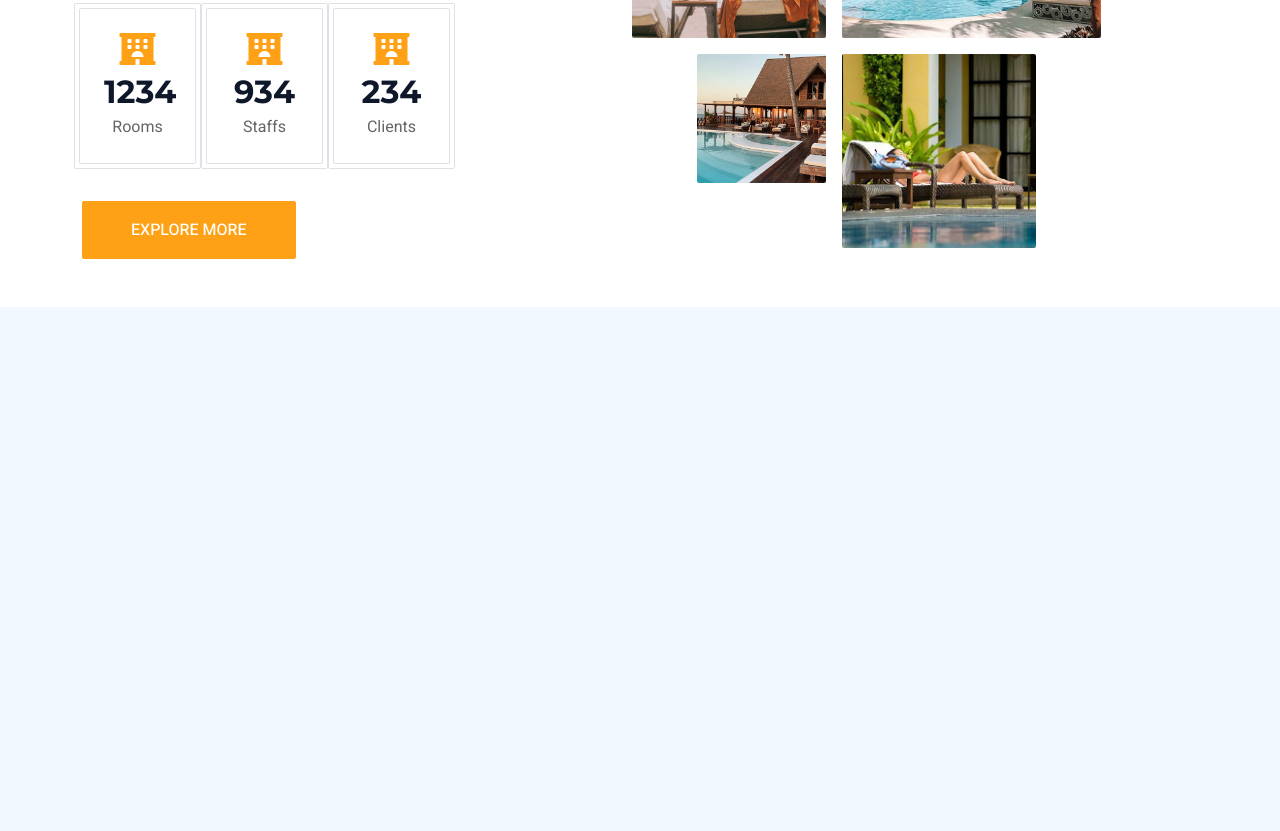
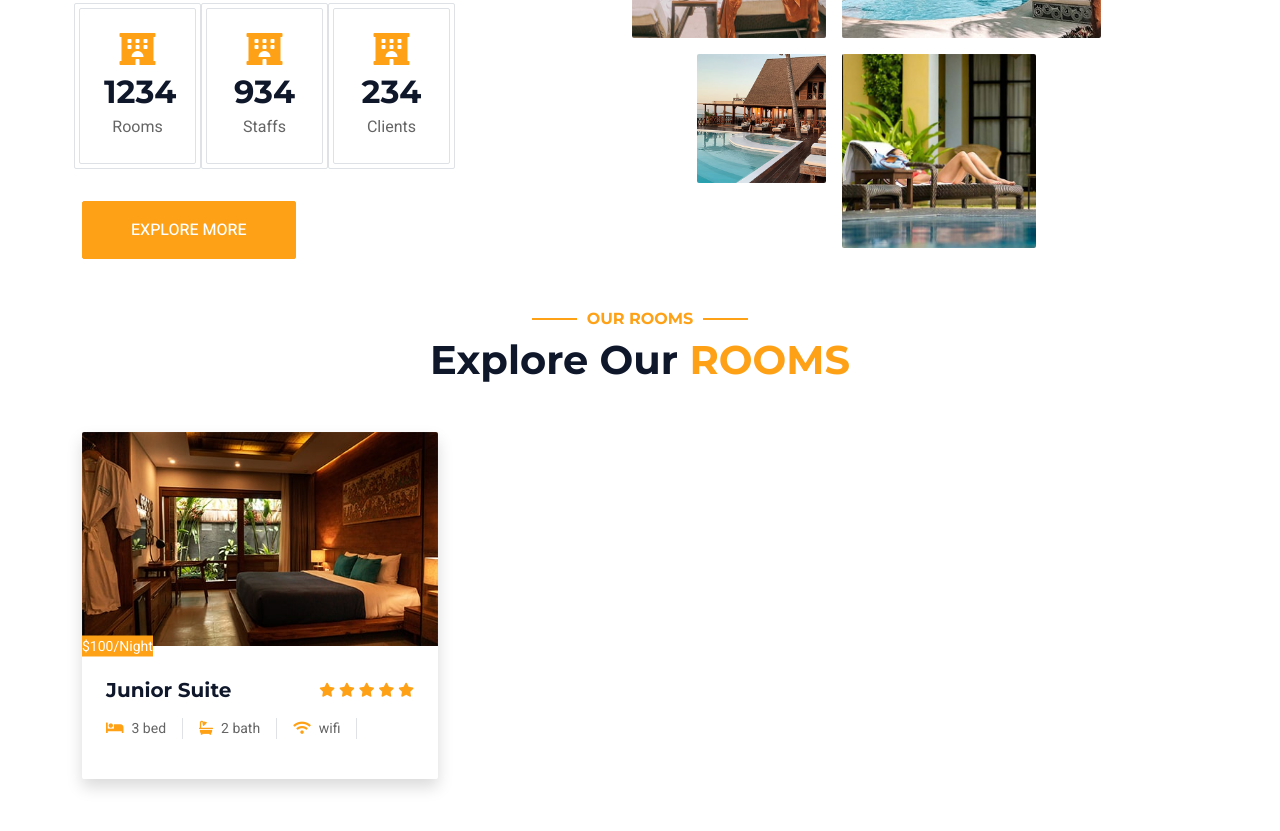
Before and after one commit to lizziefoll/SiteHotelTopzera, a plain HTML site: page index.html in a window 1280 px wide. Shown: the part 1159-1990 px from the top of the page. Before the commit the page ends 1466 px from the top, so only its background shows below. Drawn offline with nearby package versions, Linux system fonts and the light colour scheme.

Commit message:
Update index.html

```diff
--- a/index.html
+++ b/index.html
@@ -244,6 +244,48 @@
                     </div>
                 </div>
             </div>
+        <!-- About End -->
+        <!-- Room Start-->
+        <div class="container-xxl py-5">
+            <div class="container">
+                <div class="text-center wow fadeIn" data-wow-delay="0.1s">
+                    <h6 class="section-title text-center text-primary
+                    text-uppercase">Our Rooms</h6>
+                    <h1 class="mb-5">Explore Our <span class="text-primary text-uppercase">Rooms</span></h1>
+                </div>
+                <div class="row g-4">
+                    <div class="col-lg-4 col-md-6 wow fadeIn" data-wow-delay="0.1s">
+                        <div class="room-item shadow rounded overflow-hidden">
+                            <div class="position-relative">
+                                <img src="img/room-1.jpg" class="img-fluid">
+                                <small class="position-absolute start-0 top-100 translate-middle-y
+                                bg-primary text-white">$100/Night</small>
+                            </div>
+                            <div class="p-4 mt-2">
+                                <div class="d-flex justify-content-between mb-3">
+                                    <h5 class="mb-0">Junior Suite</h5>
+                                    <div class="ps-2">
+                                        <small class="fa fa-star text-primary"></small>
+                                        <small class="fa fa-star text-primary"></small>
+                                        <small class="fa fa-star text-primary"></small>
+                                        <small class="fa fa-star text-primary"></small>
+                                        <small class="fa fa-star text-primary"></small>
+                                    </div>
+                                </div>
+                                <div class="d-flex mb-3">
+                                    <small class="border-end me-3 pe-3"><i class="fa fa-bed text-primary me-2"
+                                    ></i>3 bed</small>
+                                    <small class="border-end me-3 pe-3"><i class="fa fa-bath text-primary me-2"
+                                    ></i>2 bath</small>
+                                    <small class="border-end me-3 pe-3"><i class="fa fa-wifi text-primary me-2"
+                                    ></i>wifi</small>
+                                </div>
+                            </div>
+                        </div>
+                    </div>
+                </div>
+            </div>
+        </div>
         </div>
     </div>
     <!-- JavaScript Libraries -->
```
